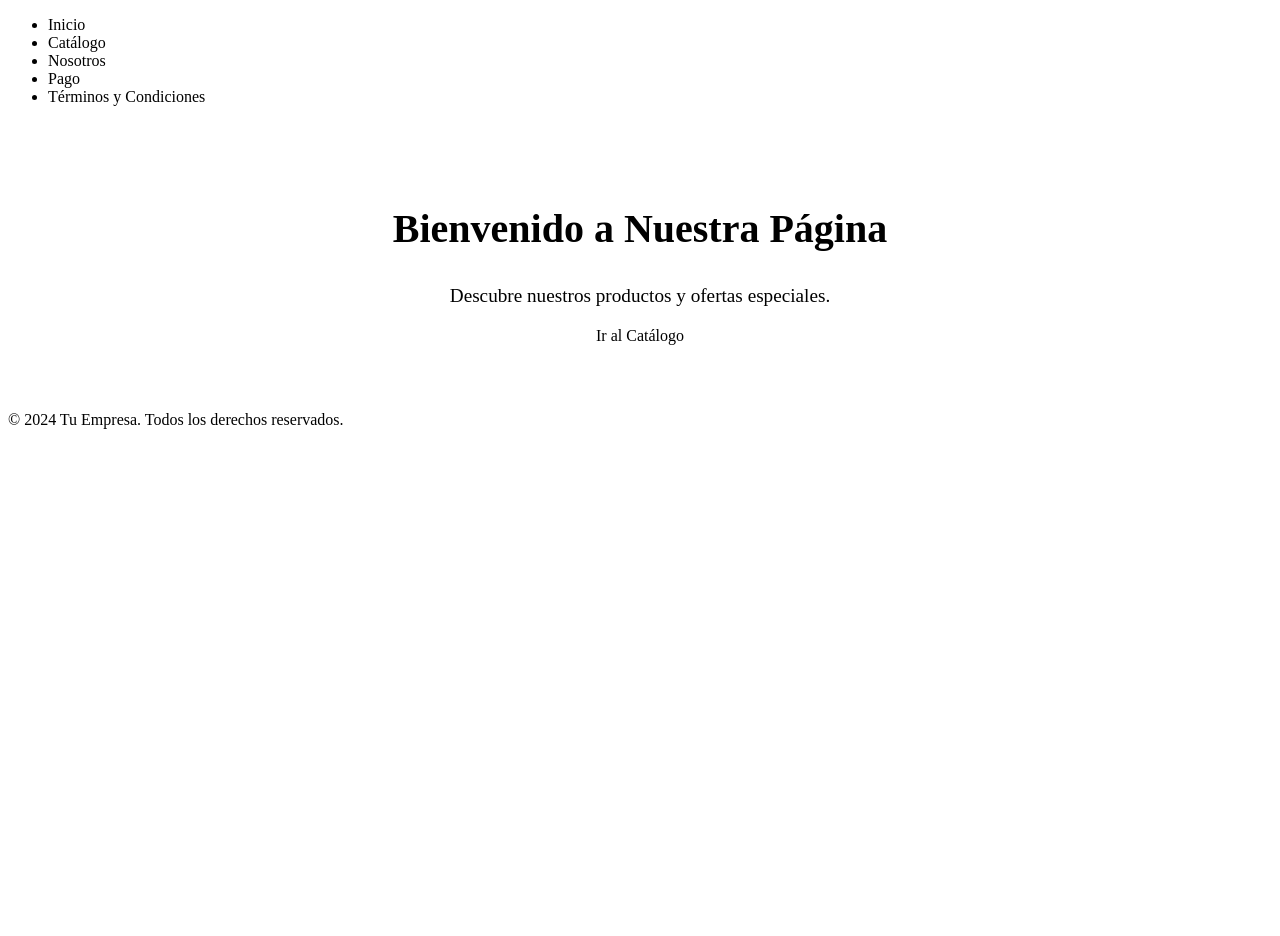
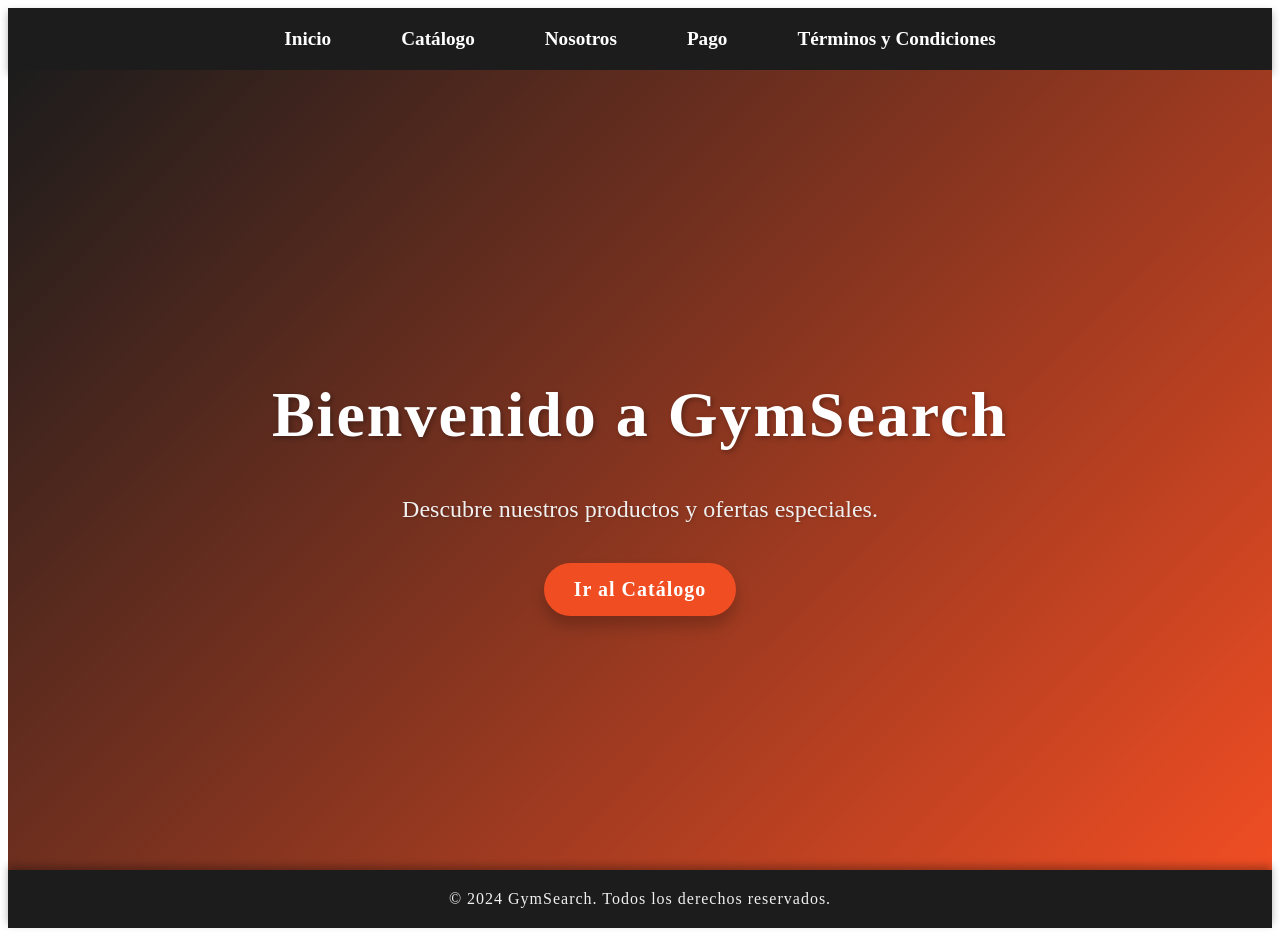
Before and after one commit to JesusTH20057/ProyectoWebChinos, an Angular app: page / in a window 1280 px wide. Before the commit the page ends 800 px from the top, so only its background shows below. Built offline with nearby package versions, Linux system fonts and the light colour scheme.

Commit message:
Avance 1

```diff
--- a/src/app/app.routes.ts
+++ b/src/app/app.routes.ts
@@ -1,5 +1,5 @@
 // app.routes.ts
-import { Routes } from '@angular/router';
+import { RouterModule, Routes } from '@angular/router';
 import { InicioComponent } from '../inicio/inicio.component';
 import { CatalogoComponent } from '../catalogo/catalogo.component';
 import { NosotrosComponent } from '../nosotros/nosotros.component';
--- a/src/footer/footer.component.css
+++ b/src/footer/footer.component.css
@@ -0,0 +1,15 @@
+/* Estilos del Footer */
+footer {
+    background-color: #1c1c1c; /* Fondo oscuro */
+    color: #f0f0f0; /* Texto blanco */
+    padding: 20px 0;
+    text-align: center;
+    font-size: 1rem;
+    box-shadow: 0 -4px 8px rgba(0, 0, 0, 0.3); /* Sombra superior */
+  }
+
+  footer p {
+    margin: 0;
+    font-weight: 400;
+    letter-spacing: 1px;
+  }
--- a/src/footer/footer.component.html
+++ b/src/footer/footer.component.html
@@ -1,4 +1,4 @@
 <!-- footer.component.html -->
 <footer>
-    <p>&copy; 2024 Tu Empresa. Todos los derechos reservados.</p>
+    <p>&copy; 2024 GymSearch. Todos los derechos reservados.</p>
   </footer>
--- a/src/header/header.component.css
+++ b/src/header/header.component.css
@@ -0,0 +1,33 @@
+/* Estilos del Header */
+header {
+    background-color: #1c1c1c; /* Fondo oscuro */
+    padding: 20px 0;
+    box-shadow: 0 4px 8px rgba(0, 0, 0, 0.3); /* Sombra inferior */
+    text-align: center;
+  }
+
+  nav ul {
+    list-style-type: none;
+    margin: 0;
+    padding: 0;
+  }
+
+  nav ul li {
+    display: inline-block;
+    margin: 0 15px;
+  }
+
+  nav ul li a {
+    color: #ffffff; /* Texto blanco */
+    text-decoration: none;
+    font-weight: 600;
+    font-size: 1.2rem;
+    padding: 10px 20px;
+    border-radius: 5px;
+    transition: background-color 0.3s ease, color 0.3s ease;
+  }
+
+  nav ul li a:hover {
+    background-color: #ff6f61; /* Fondo rojo/naranja al hacer hover */
+    color: #ffffff; /* Mantiene el texto blanco */
+  }
--- a/src/header/header.component.html
+++ b/src/header/header.component.html
@@ -1,4 +1,3 @@
-<!-- header.component.html -->
 <header>
   <nav>
     <ul>
--- a/src/header/header.component.ts
+++ b/src/header/header.component.ts
@@ -9,5 +9,4 @@ import { Component } from '@angular/core';
   standalone: true
 })
 export class HeaderComponent {
-  // Add any necessary logic here
 }
--- a/src/inicio/inicio.component.css
+++ b/src/inicio/inicio.component.css
@@ -1,13 +1,103 @@
-/* inicio.component.css */
+/* Estilos Generales */
+body {
+  margin: 0;
+  padding: 0;
+  font-family: 'Roboto', sans-serif;
+  background-color: #1c1c1c; /* Fondo negro o gris oscuro */
+}
+
+/* Sección Inicio */
 .inicio {
+  display: flex;
+  flex-direction: column;
+  justify-content: center;
+  align-items: center;
+  height: 100vh;
+  background: linear-gradient(135deg, #1c1c1c, #f04d23); /* Degradado negro a rojo/naranja */
+  color: #fff;
   text-align: center;
-    padding: 50px;
+  padding: 20px;
+  box-sizing: border-box;
+  animation: fadeIn 1.5s ease-in-out;
+}
+
+/* Animación de entrada */
+@keyframes fadeIn {
+  0% { opacity: 0; transform: translateY(-20px); }
+  100% { opacity: 1; transform: translateY(0); }
 }
 
 .inicio h1 {
-    font-size: 2.5em;
+  font-size: 4rem;
+  margin-bottom: 20px;
+  letter-spacing: 2px;
+  font-weight: bold;
+  text-shadow: 2px 2px 5px rgba(0, 0, 0, 0.3);
+  animation: zoomIn 1.5s ease-in-out;
+}
+
+/* Animación del título */
+@keyframes zoomIn {
+  0% { transform: scale(0.8); opacity: 0; }
+  100% { transform: scale(1); opacity: 1; }
 }
 
 .inicio p {
-    font-size: 1.2em;
+  font-size: 1.5rem;
+  margin-bottom: 40px;
+  max-width: 600px;
+  color: #f0f0f0;
+  text-shadow: 1px 1px 3px rgba(0, 0, 0, 0.2);
+  animation: slideIn 1.8s ease-in-out;
 }
+
+/* Animación del párrafo */
+@keyframes slideIn {
+  0% { opacity: 0; transform: translateX(-30px); }
+  100% { opacity: 1; transform: translateX(0); }
+}
+
+.inicio a {
+  display: inline-block;
+  padding: 15px 30px;
+  background-color: #f04d23; /* Botón rojo/naranja */
+  color: #fff;
+  font-size: 1.25rem;
+  text-decoration: none;
+  border-radius: 50px;
+  transition: all 0.3s ease;
+  box-shadow: 0px 10px 15px rgba(0, 0, 0, 0.2); /* Sombra para profundidad */
+  letter-spacing: 1px;
+  font-weight: 600;
+  animation: bounceIn 2s ease-in-out;
+}
+
+/* Animación del botón */
+@keyframes bounceIn {
+  0%, 20%, 50%, 80%, 100% { transform: translateY(0); }
+  40% { transform: translateY(-20px); }
+  60% { transform: translateY(-10px); }
+}
+
+.inicio a:hover {
+  background-color: #c43b1b; /* Efecto hover en el botón */
+  transform: translateY(-5px);
+  box-shadow: 0px 15px 20px rgba(0, 0, 0, 0.3);
+}
+
+/* Footer */
+footer {
+  background-color: #1c1c1c; /* Fondo negro */
+  color: #f0f0f0; /* Texto en blanco */
+  padding: 20px;
+  text-align: center;
+}
+
+footer a {
+  color: #4caf50; /* Enlaces en verde */
+  text-decoration: none;
+}
+
+footer a:hover {
+  color: #ffeb3b; /* Hover amarillo/dorado para los enlaces */
+}
--- a/src/inicio/inicio.component.html
+++ b/src/inicio/inicio.component.html
@@ -1,6 +1,6 @@
 <!-- inicio.component.html -->
 <section class="inicio">
-    <h1>Bienvenido a Nuestra Página</h1>
+    <h1>Bienvenido a GymSearch</h1>
     <p>Descubre nuestros productos y ofertas especiales.</p>
     <a routerLink="/catalogo">Ir al Catálogo</a>
   </section>
```
Also changed, not shown: src/app/app.component.css (line endings or trailing spaces), src/app/app.component.html (line endings or trailing spaces). Lines whose indentation alone changed are shown as unchanged.
